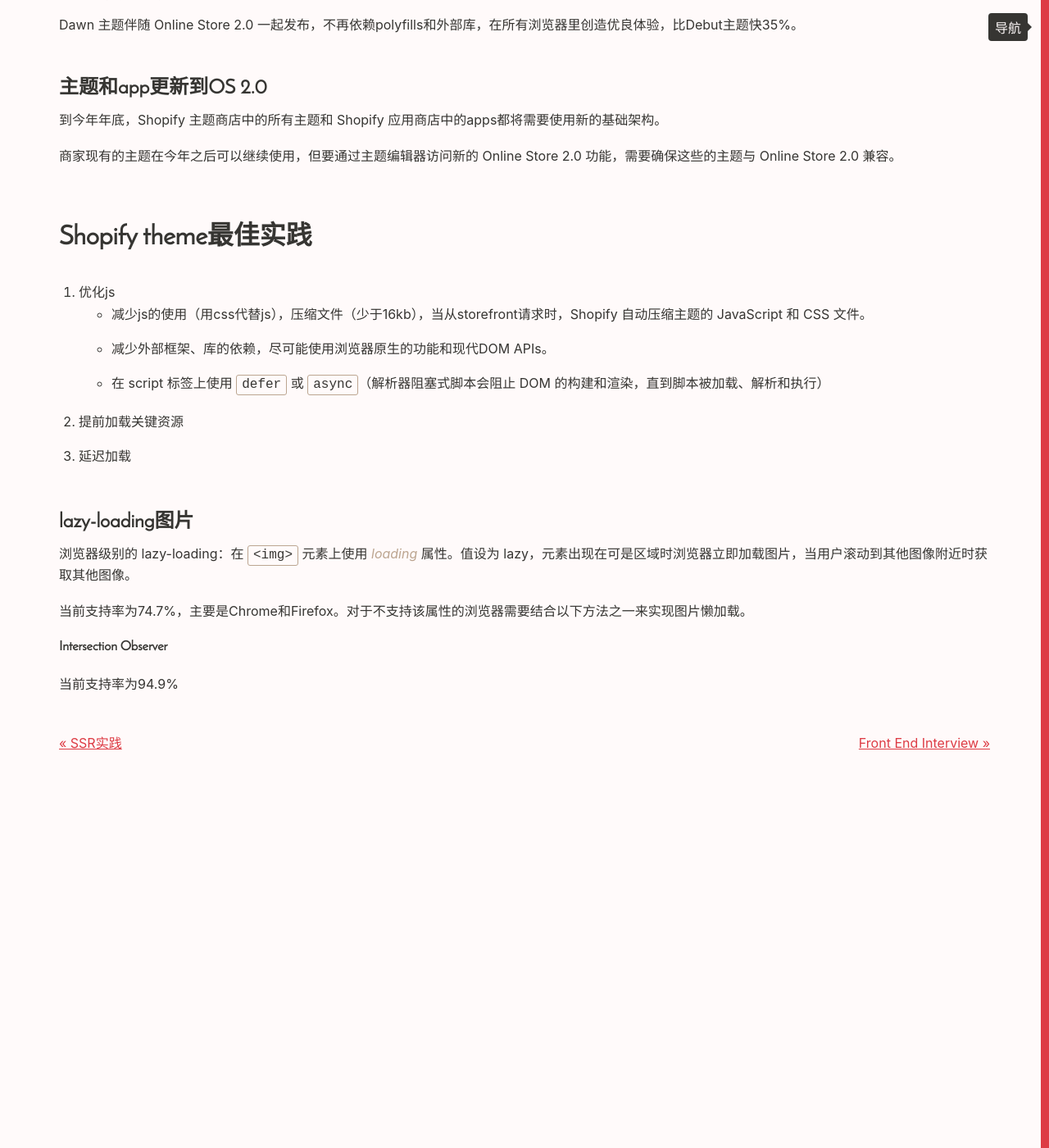
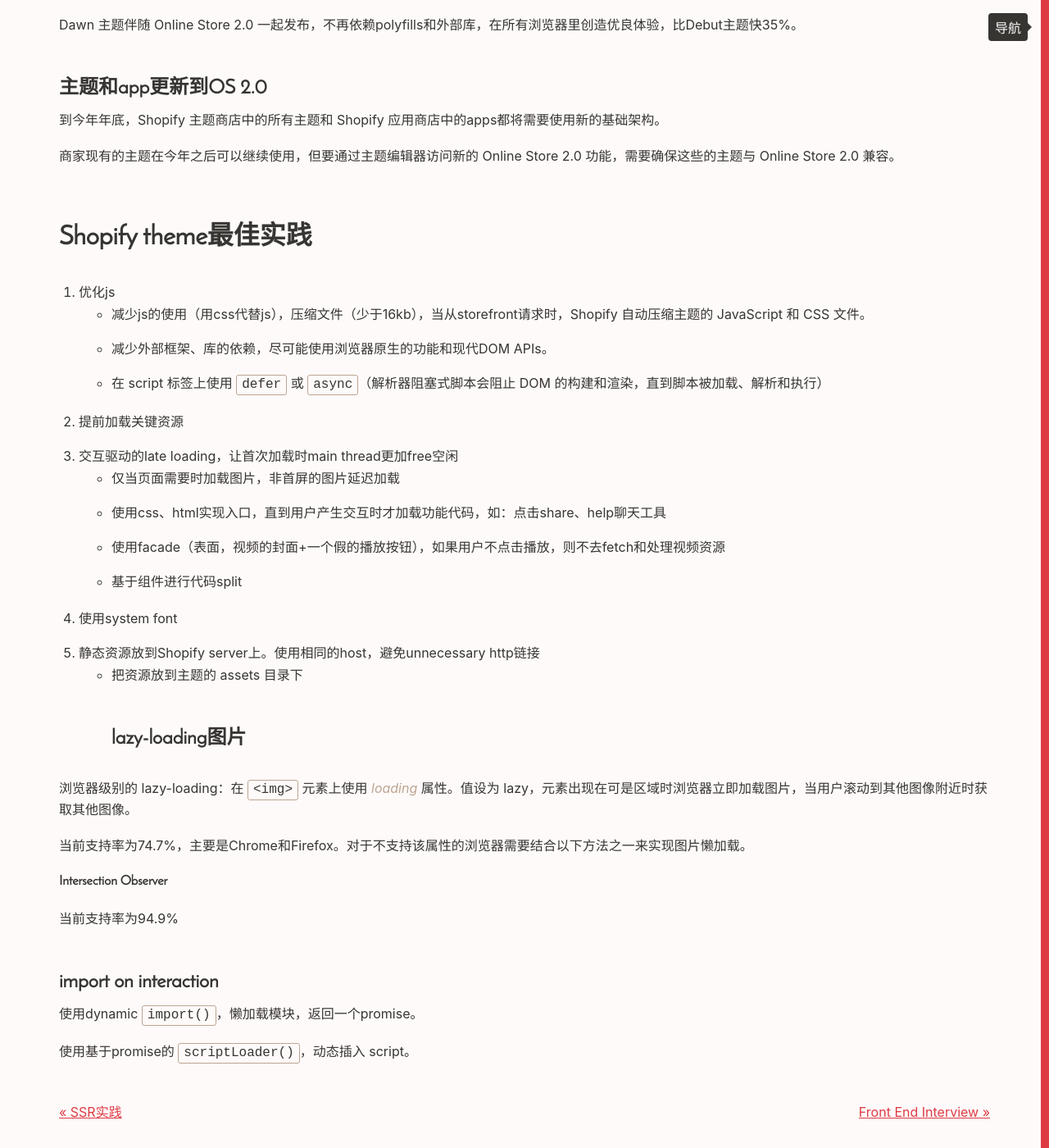
Before and after one commit to Vivi-wu/dive-into-web, a Jekyll site: the page built from _posts/2020-12-31-Shopify-store-practice.markdown, in a window 1280 px wide and 1400 px high, scrolled down 11154 px. Shown: the whole window at 82% size. Built offline with Jekyll 4.4.1, drawn with Linux system fonts in a browser that asks for light colours.

Commit message:
update blog for web performance

```diff
--- a/_posts/2020-12-31-Shopify-store-practice.markdown
+++ b/_posts/2020-12-31-Shopify-store-practice.markdown
@@ -452,8 +452,14 @@
   + 减少外部框架、库的依赖，尽可能使用浏览器原生的功能和现代DOM APIs。
   + 在 script 标签上使用 `defer` 或 `async`（解析器阻塞式脚本会阻止 DOM 的构建和渲染，直到脚本被加载、解析和执行）
 2. 提前加载关键资源
-3. 延迟加载
-
+3. 交互驱动的late loading，让首次加载时main thread更加free空闲
+  + 仅当页面需要时加载图片，非首屏的图片延迟加载
+  + 使用css、html实现入口，直到用户产生交互时才加载功能代码，如：点击share、help聊天工具
+  + 使用facade（表面，视频的封面+一个假的播放按钮），如果用户不点击播放，则不去fetch和处理视频资源
+  + 基于组件进行代码split
+4. 使用system font
+5. 静态资源放到Shopify server上。使用相同的host，避免unnecessary http链接
+  + 把资源放到主题的 assets 目录下
 ### lazy-loading图片
 
 浏览器级别的 lazy-loading：在 `<img>` 元素上使用 _loading_ 属性。值设为 lazy，元素出现在可是区域时浏览器立即加载图片，当用户滚动到其他图像附近时获取其他图像。
@@ -463,3 +469,9 @@
 #### Intersection Observer
 
 当前支持率为94.9%
+
+### import on interaction
+
+使用dynamic `import()`，懒加载模块，返回一个promise。
+
+使用基于promise的 `scriptLoader()`，动态插入 script。
```
